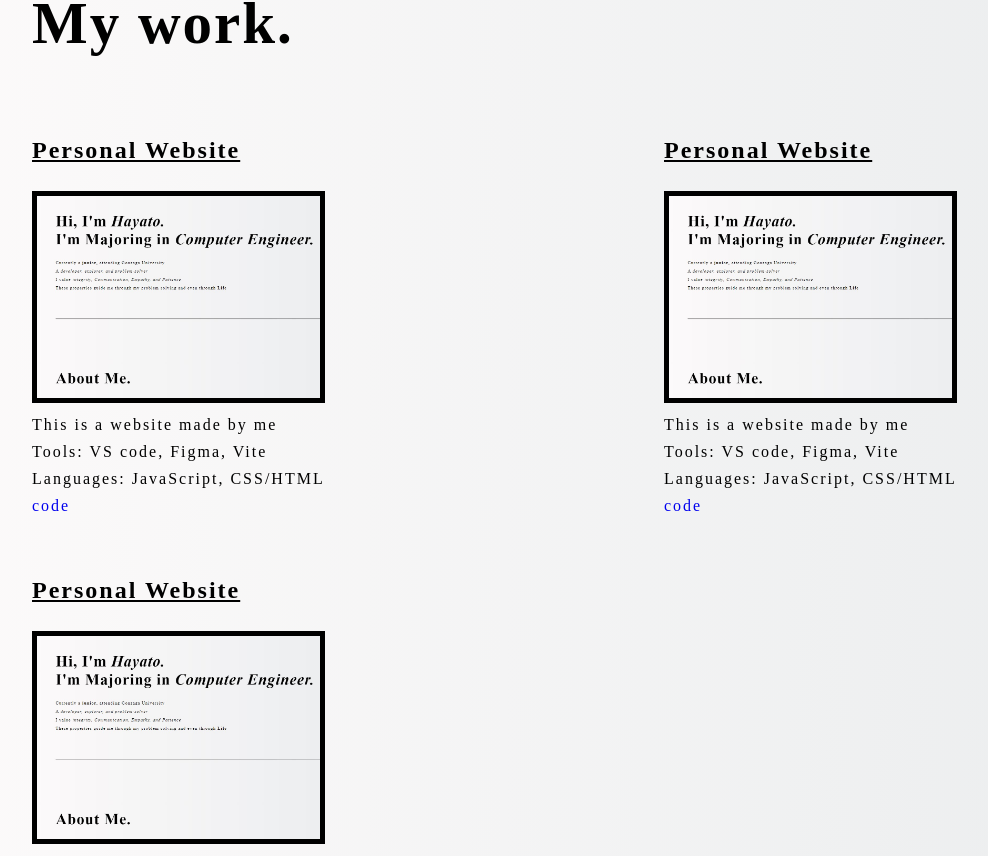
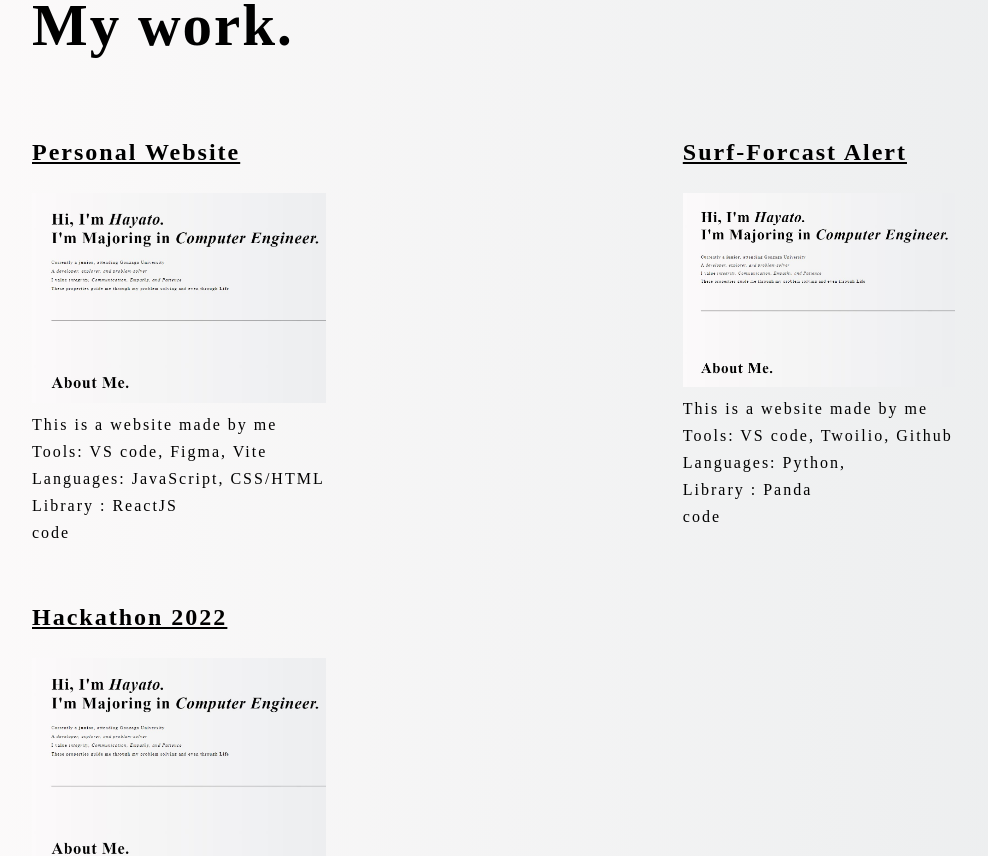
Before and after one commit to CaptianHa/personalWeb, a React (Vite) app: page / in a window 1280 px wide. Shown: the part 1443-2299 px from the top of the page, without its empty margins (136-1124 px from the left). Built offline with nearby package versions, Linux system fonts and the light colour scheme; a web font is replaced by a local one.

Commit message:
01/28/23

```diff
--- a/components/FirstPage.jsx
+++ b/components/FirstPage.jsx
@@ -5,7 +5,7 @@ export default function FirstPage(){
         <div className="entire--page">
             <div className="first--page">
                 <h1 className="header">
-                    Hi, I'm <em>Hayato.</em><br></br>I'm Majoring in <em>Computer Engineer.</em>
+                    Hi, I'm <em>Hayato.</em><br></br>I'm Majoring in <em>Computer Engineering.</em>
                 </h1>
                 <p1 className="about">
                     Currently a <strong>junior</strong>, attending Gonzaga University
@@ -14,7 +14,7 @@ export default function FirstPage(){
                     <br></br>
                     I value <em>integrity, Communication, Empathy, and Patience</em>
                     <br></br>
-                    These properties guide me through my problem solving and even through <strong>Life</strong>
+                    These properties guide me through my problem solving and through <strong>Life</strong>
                 </p1>
                 <hr className="line-1"></hr>
             </div>
--- a/components/Footer.jsx
+++ b/components/Footer.jsx
@@ -37,7 +37,7 @@ export default function Footer() {
           </span>
 
         </footer>
-        <div className="footer--copy--right">hello</div>
+        <div className="footer--copyright"> © Hayato Tsujii</div>
       </div>
     );
 }
--- a/components/Mywork.jsx
+++ b/components/Mywork.jsx
@@ -22,6 +22,8 @@ export default function MyWork(props){
               Languages: {props.item.language.at(0)},{" "}
               {props.item.language.at(1)}
               <br></br>
+              Library : {props.item.library.at(0)}
+              <br></br>
               <a className="link--project"href = {props.item.link} target="_blank" rel="noopener noreferrer">code</a>
             </p1>
           </h1>
--- a/components/Nav.jsx
+++ b/components/Nav.jsx
@@ -5,6 +5,7 @@ export default function Nav(){
         <div>
             <nav className ="nav--bar">
                 <a href = "#myWork" className="nav--links">My work</a>
+                <div className="vertical--line"></div>
                 <a href = "#footer" className="nav--links">Get in touch</a>
             </nav>
         </div>
--- a/styles.css
+++ b/styles.css
@@ -4,6 +4,11 @@ body{
     background: linear-gradient(to right, #fdfbfb 0%, #ebedee 100%);
     letter-spacing: 2px;
 
+}
+
+img:hover{
+    box-shadow: 0 0 11px black;
+    transition: box-shadow .3s;
 }
 
 .nav--bar{
@@ -16,6 +21,10 @@ body{
     text-decoration: none;
     margin-right:15px;
     color:black;
+}
+
+.nav--links:hover{
+    text-decoration: underline;
 }
 
 .first--page{
@@ -43,6 +52,12 @@ body{
     height: 0.5px;
     background: black;
     margin-top: 100px;
+}
+
+.vertical--line{
+    border-left: 1px solid black;
+    height: 20px;
+    margin-right: 10px;
 }
 
 .about{
@@ -80,11 +95,10 @@ body{
 
 
 .work--photo{
-    border:5px solid black;
     width:60%;
     height:auto;
+}
 
-}
 
 .work--info{
     display:grid;
@@ -98,6 +112,11 @@ body{
 
 .link--project{
     text-decoration: none;
+    color:black;
+}
+
+.link--project:hover{
+    text-decoration:underline;
 }
 
 .footer{
@@ -124,6 +143,8 @@ ion-icon{
     margin-right: 20px;
 }
 
-.footer--copy--right{
+.footer--copyright{
     background-color: white;
+    text-align: center;
+    padding: 5vh;
 }
--- a/workData.jsx
+++ b/workData.jsx
@@ -4,8 +4,9 @@ export default [
             "id": "1",
             "project": "Personal Website",
             "description": "This is a website made by me",
-            "tools":["VS code", "Figma", "Vite"],
-            "language":["JavaScript", "CSS/HTML","ReactJS"],
+            "tools":["VS code", "Figma", "Vite", "Github"],
+            "language":["JavaScript", "CSS/HTML"],
+            "library": ["ReactJS"],
             "link":["https://github.com/CaptianHa/personalWeb"],
 
 
@@ -13,21 +14,23 @@ export default [
 
         {
             "id": "2",
-            "project": "Personal Website",
+            "project": "Surf-Forcast Alert",
             "description": "This is a website made by me",
-            "tools":["VS code", "Figma", "Vite"],
-            "language":["JavaScript", "CSS/HTML","ReactJS"],
-            "link":["https://github.com/CaptianHa/personalWeb"],
+            "tools":["VS code", "Twoilio", "Github"],
+            "language":["Python"],
+            "library": ["Panda"],
+            "link":["https://github.com/CaptianHa/Surf-Forecast"],
 
 
         },
         {
             "id": "3",
-            "project": "Personal Website",
+            "project": "Hackathon 2022",
             "description": "This is a website made by me",
-            "tools":["VS code", "Figma", "Vite"],
-            "language":["JavaScript", "CSS/HTML","ReactJS"],
-            "link":["https://github.com/CaptianHa/personalWeb"],
+            "tools":["VS code", "Github"],
+            "language":["JavaScript", "CSS/HTML"],
+            "library": ["none"],
+            "link":["https://github.com/CaptianHa/Hackathon-2022"],
 
 
         }
```
